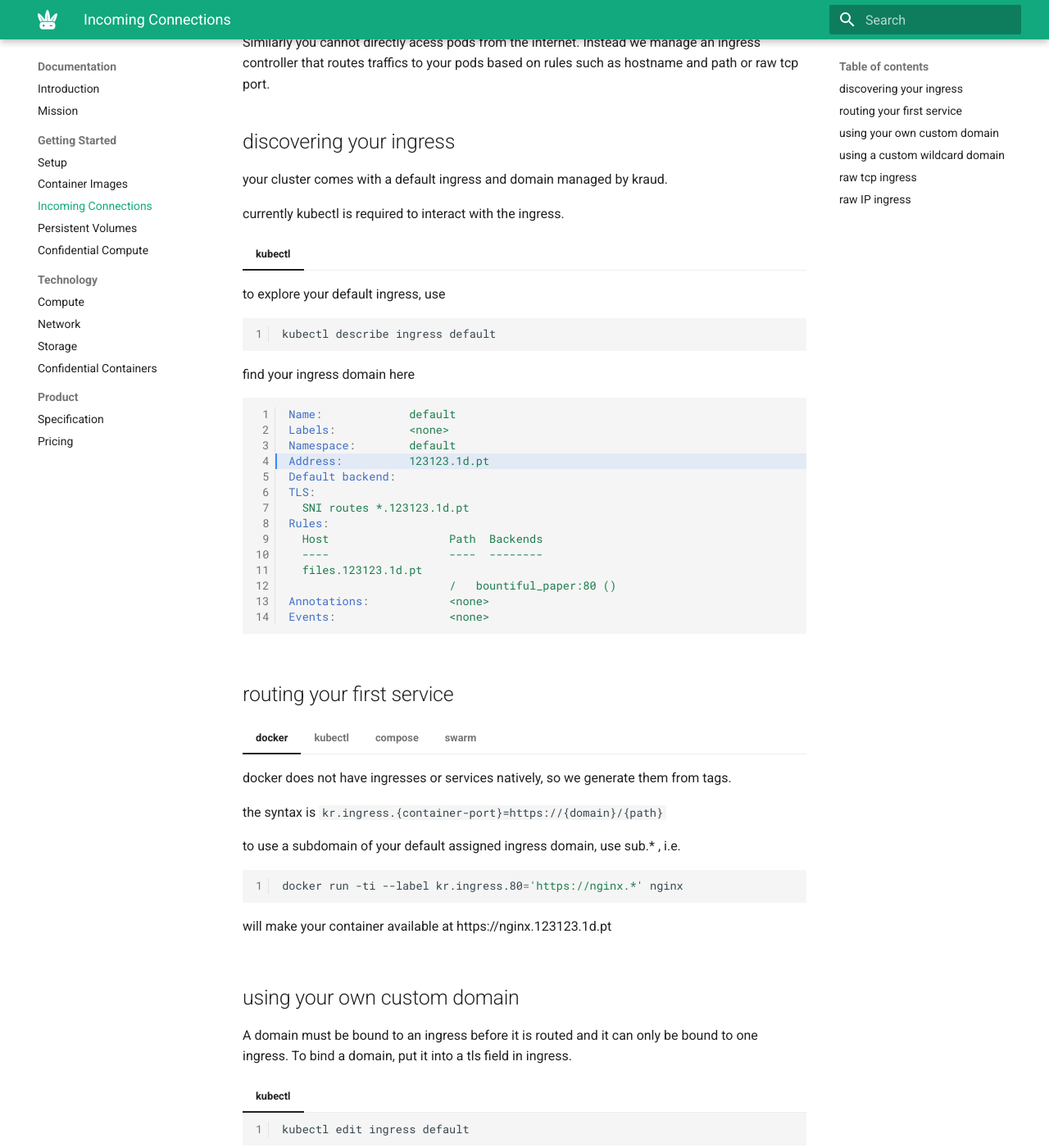
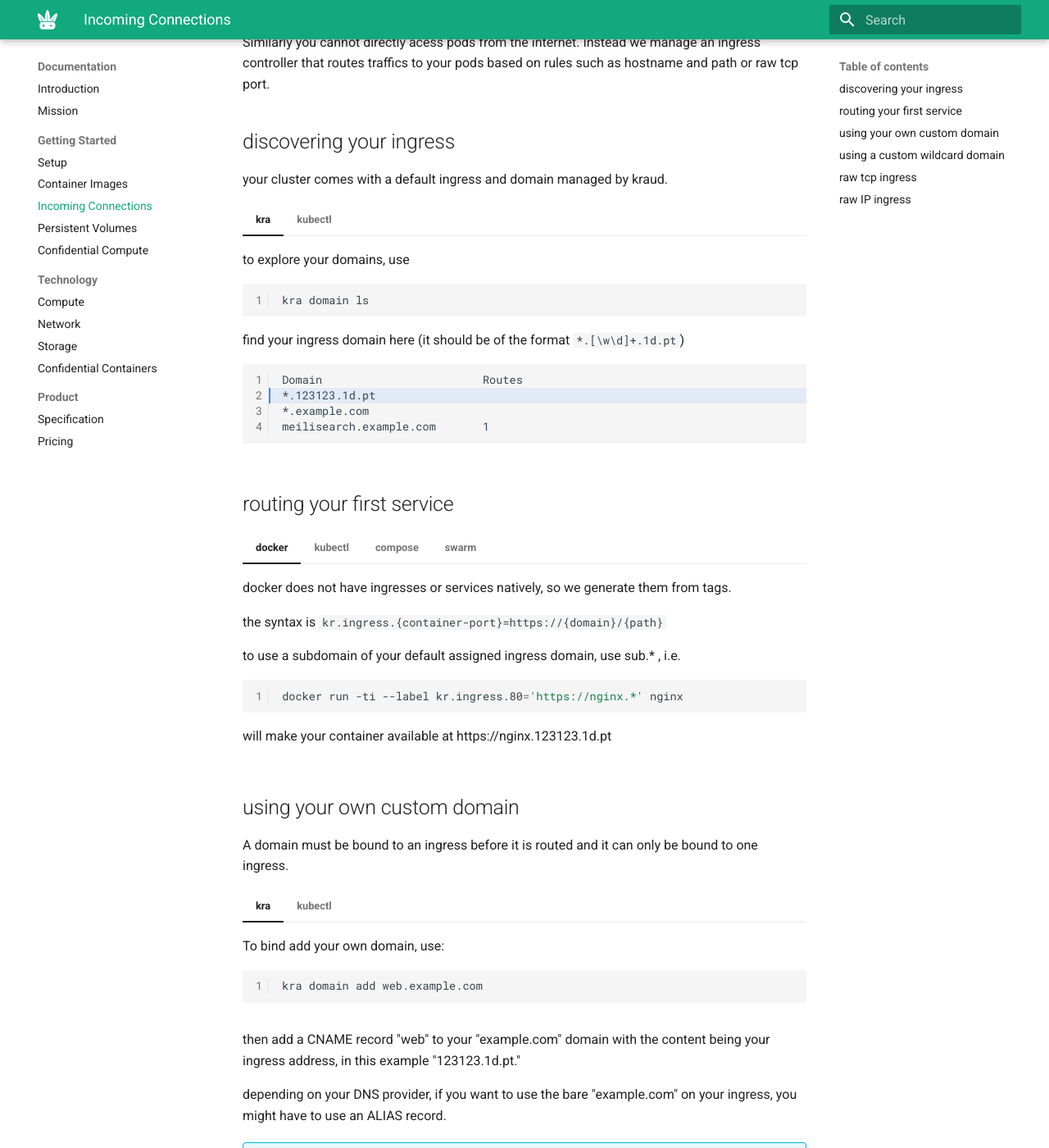
Before and after one commit to kraudcloud/wiki, an MkDocs documentation site: the page built from docs/quickstart/ingress.md, in a window 1280 px wide and 1400 px high, scrolled down 349 px. Shown: the whole window at 82% size. Built offline with MkDocs 1.6.1 and Material for MkDocs 9.7.7, drawn with Linux system fonts in a browser that asks for light colours; some of the changed text lies outside the part shown.

Commit message:
doc `kra domain add`

````diff
--- a/docs/quickstart/ingress.md
+++ b/docs/quickstart/ingress.md
@@ -10,7 +10,22 @@ Similarly you cannot directly acess pods from the internet. Instead we manage an
 
 your cluster comes with a default ingress and domain managed by kraud.
 
-currently kubectl is required to interact with the ingress.
+=== "kra"
+
+    to explore your domains, use
+
+    ```sh
+    kra domain ls
+    ```
+
+    find your ingress domain here (it should be of the format `*.[\w\d]+.1d.pt`)
+
+    ```{hl_lines="2"}
+    Domain                        Routes
+    *.123123.1d.pt
+    *.example.com
+    meilisearch.example.com       1
+    ```
 
 === "kubectl"
 
@@ -179,9 +194,19 @@ currently kubectl is required to interact with the ingress.
 
 ## using your own custom domain
 
-A domain must be bound to an ingress before it is routed and it can only be bound to one ingress. To bind a domain, put it into a tls field in ingress.
+A domain must be bound to an ingress before it is routed and it can only be bound to one ingress.
+
+=== "kra"
+
+    To bind add your own domain, use:
+
+    ```
+    kra domain add web.example.com
+    ```
 
 === "kubectl"
+
+    To bind a domain, put it into a tls field in ingress.
 
     ```
     kubectl edit ingress default
@@ -209,6 +234,14 @@ depending on your DNS provider, if you want to use the bare "example.com" on you
 ## using a custom wildcard domain
 
 adding a wildcard domain such as "*.example.com" allows routing in kraud ingress based on any subdomain of that wildcard without having to set a cname each time.
+
+=== "kra"
+
+    ```
+    kra domain add '*.example.com'
+    ```
+
+    a host may then pick any subdomain
 
 === "kubectl"
 
@@ -238,7 +271,6 @@ adding a wildcard domain such as "*.example.com" allows routing in kraud ingress
 
 if you'd like to take in traffic that is not based on hostnames (http/https or tls with sni) you can open a raw tcp port on the ingress controller. By default each vpc has 4 ports available. More are available as an addon if needed, but you should consider using hostname (sni) routes where possible. Raw tcp ports are **not protected by the CDN** and may be shut down in case of an attack or other event that disturbs other tenants.
 
-
 the syntax for the label is `kr.ingress.{container-port}=tcp://`
 
 then discover the port that was assigned in `docker ps`
@@ -253,5 +285,4 @@ Enter password:
 
 note that exposing mariadb to the internet without tls is probably a terrible idea, this is for demonstration only.
 
-
 ## raw IP ingress
````
Also changed, not shown: README.md (+1 -1 lines).
